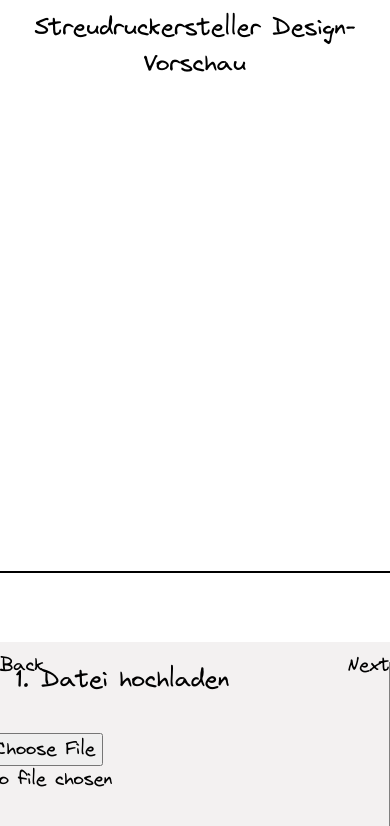
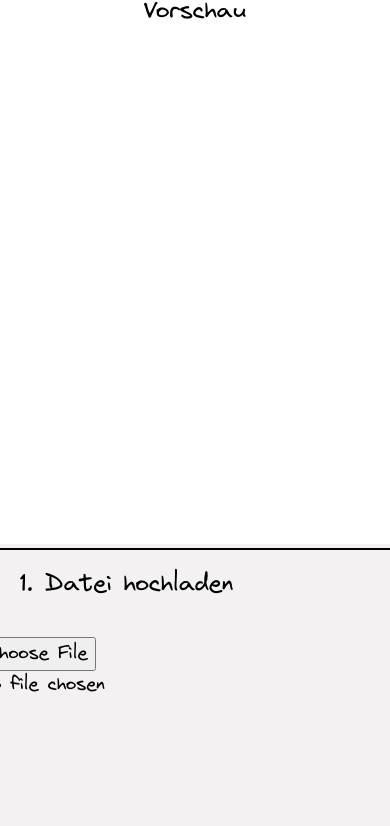
Before and after one commit to gsilvan/logo-pattern-generator, a React (Create React App) app: page / in a window 390 px wide. Shown: the top 826 px of the page. Built offline with nearby package versions, Linux system fonts and the light colour scheme.

Commit message:
responsive progress

```diff
--- a/src/index.css
+++ b/src/index.css
@@ -238,7 +238,7 @@ bottom: 0;
 
 
   .interfase {
-    padding-top: 10px;
+    padding-top: 0;
     padding-bottom: 0;
   }
 
@@ -259,6 +259,8 @@ bottom: 0;
     display: flex;
     justify-content: center;
     align-items: center;
+    height: 60vh;
+
   }
 
   canvas {
@@ -269,6 +271,7 @@ bottom: 0;
     padding: 0;
     font-size: 1rem;
     text-align: center;
+    padding-bottom: 30px;
 
   }
 
@@ -280,8 +283,9 @@ bottom: 0;
     gap: 1rem;
     padding: initial;
     padding-top: 20px;
-    position:absolute;
-    bottom: 0;
+    position:relative;
+    height: 40vh;
+    overflow: scroll;
   }
 
   .mobileSettingsbuttons {
@@ -290,17 +294,15 @@ bottom: 0;
     justify-content: space-between;
     position: absolute;
     top: 10px;
+    padding: 0 20px 0 20px;
   }
 
   .setting-group-container {
-    border-right: 1px solid gray;
-    border-bottom: initial;
+    padding: 40px 20px 20px 20px;
+    border: initial;
     min-width: 95vw;
   }
 
-  .upload-setting-group-container {
-    padding-left: 1rem;
-  }
 
   .input-btn::file-selector-button {
 
```
